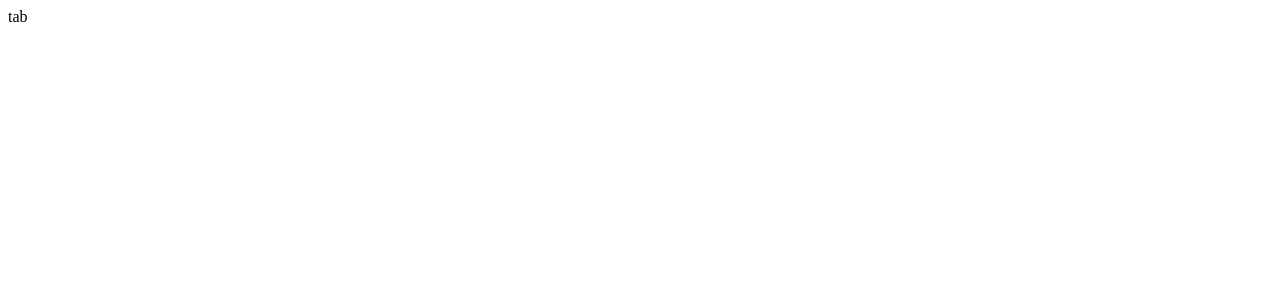
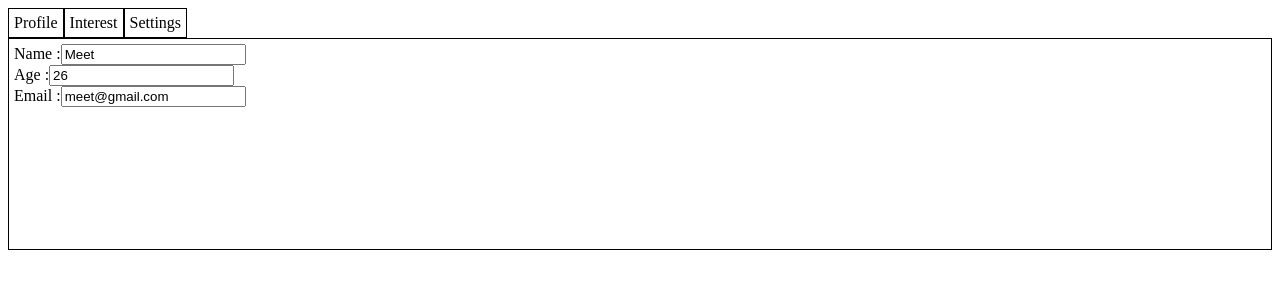
Before and after one commit to Me3T/React_Machine, a React (Vite) app: page / in a window 1280 px wide. Shown: the top 300 px of the page. Built offline with nearby package versions, Linux system fonts and the light colour scheme.

Commit message:
Profile Tab done

```diff
--- /dev/null
+++ b/src/Tabform/Interest.jsx
@@ -0,0 +1,9 @@
+const Interest = () => {
+  return <div>
+    <div>
+
+    </div>
+  </div>;
+};
+
+export default Interest;
--- /dev/null
+++ b/src/Tabform/Profile.jsx
@@ -0,0 +1,38 @@
+const Profile = ({ data, setData }) => {
+  const { name, age, email } = data;
+
+  const handleChange = (e, item) => {
+    setData((prev) => ({ ...prev, [item]: e.target.value }));
+  };
+
+  return (
+    <div>
+      <div>
+        <label>Name :</label>
+        <input
+          type="text"
+          value={name}
+          onChange={(e) => handleChange(e, "name")}
+        />
+      </div>
+      <div>
+        <label>Age :</label>
+        <input
+          type="number"
+          value={age}
+          onChange={(e) => handleChange(e, "age")}
+        />
+      </div>
+      <div>
+        <label>Email :</label>
+        <input
+          type="email"
+          value={email}
+          onChange={(e) => handleChange(e, "email")}
+        />
+      </div>
+    </div>
+  );
+};
+
+export default Profile;
--- /dev/null
+++ b/src/Tabform/Settings.jsx
@@ -0,0 +1,5 @@
+const Settings = () => {
+  return <div>Settings</div>;
+};
+
+export default Settings;
--- a/src/Tabform/index.jsx
+++ b/src/Tabform/index.jsx
@@ -1,4 +1,54 @@
+import { useState } from "react";
+import Interest from "./Interest";
+import Profile from "./Profile";
+import Settings from "./Settings";
+import "./style.css";
+
 const Tabform = () => {
-  return <div>tab</div>;
+  const [activeTab, setActiveTab] = useState(0);
+  const [data, setData] = useState({
+    name: "Meet",
+    age: "26",
+    email: "meet@gmail.com",
+    interest: ["Cricket", "Anime"],
+    theme: "dark",
+  });
+  const tabs = [
+    {
+      name: "Profile",
+      component: Profile,
+    },
+    {
+      name: "Interest",
+      component: Interest,
+    },
+    {
+      name: "Settings",
+      component: Settings,
+    },
+  ];
+
+  const ActiveTab = tabs[activeTab].component;
+
+  return (
+    <div>
+      <div className="heading-container">
+        {tabs.map((tab, index) => {
+          return (
+            <div
+              key={index}
+              className="heading"
+              onClick={() => setActiveTab(index)}
+            >
+              {tab.name}
+            </div>
+          );
+        })}
+      </div>
+      <div className="tab-body">
+        <ActiveTab data={data} setData={setData} />
+      </div>
+    </div>
+  );
 };
 export default Tabform;
--- a/src/Tabform/style.css
+++ b/src/Tabform/style.css
@@ -0,0 +1,15 @@
+.heading-container{
+    display: flex;
+}
+
+.heading{
+    padding: 5px;
+    border: 1px solid black;
+    cursor: pointer;
+}
+
+.tab-body{
+    border: 1px solid black;
+    padding: 5px;
+    height: 200px;
+}
```
